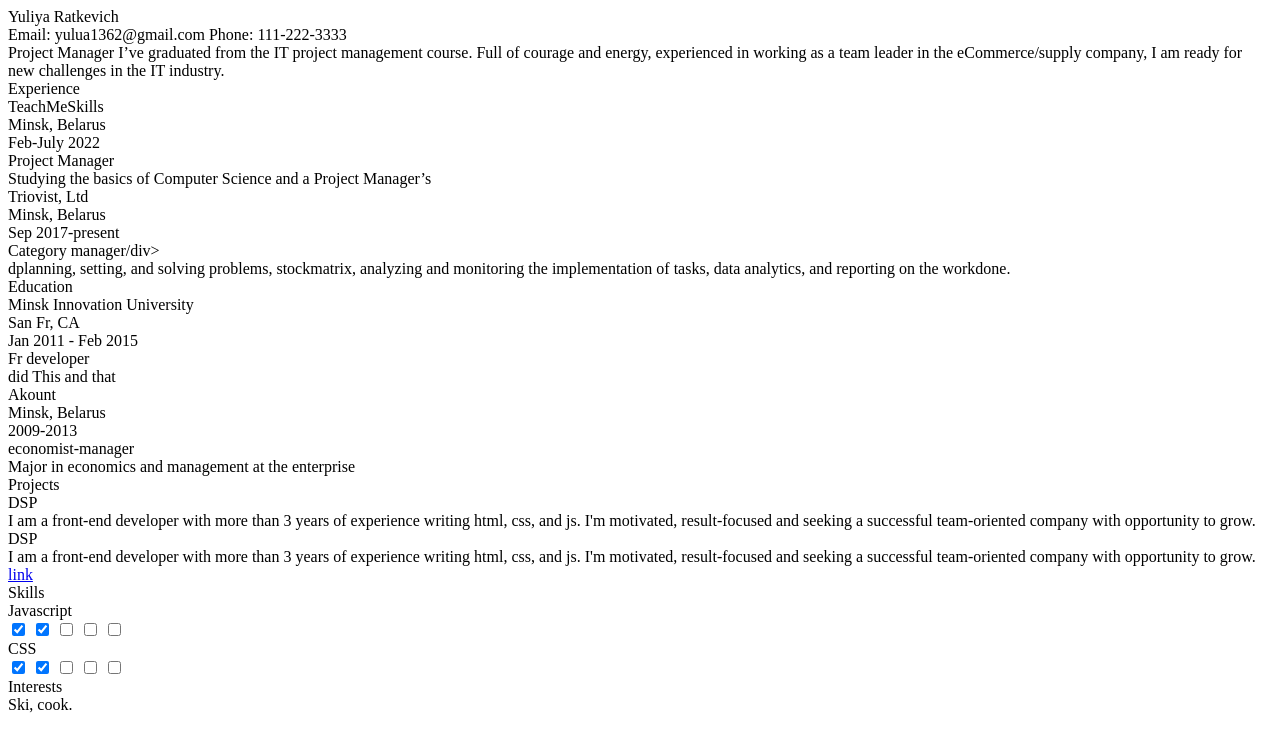
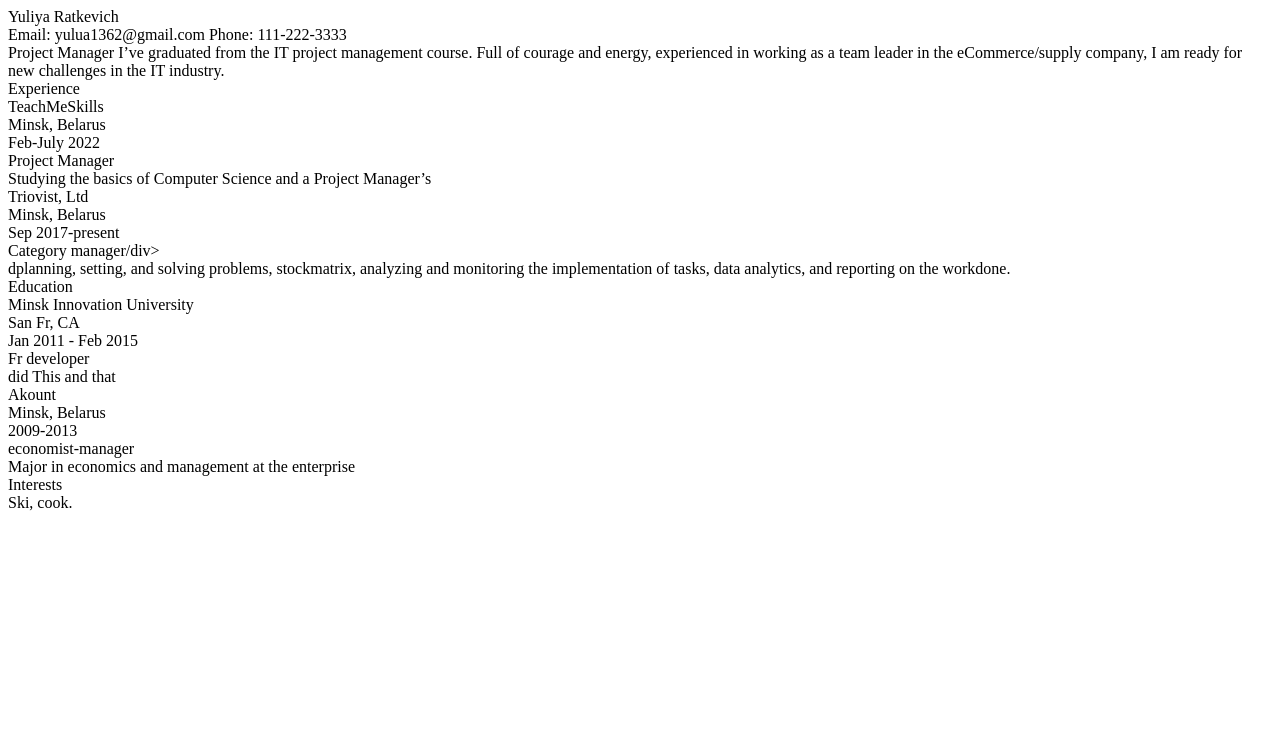
Before and after one commit to YuluaRatkevich/rsschool-cv, a plain HTML site: page index.html in a window 1280 px wide. Drawn offline with Linux system fonts and the light colour scheme.

Commit message:
fix: Failed HTML requirements. 4

```diff
--- a/index.html
+++ b/index.html
@@ -78,69 +78,6 @@
 
       </div>
 
-  </div>
-     <div class="section">
-      <div class="section__title">Projects</div>
-       <div class="section__list">
-         <div class="section__list-item">
-           <div class="name">DSP</div>
-           <div class="text">I am a front-end developer with more than 3 years of experience writing html, css, and js. I'm motivated, result-focused and seeking a successful team-oriented company with opportunity to grow.</div>
-         </div>
-
-         <div class="section__list-item">
-                    <div class="name">DSP</div>
-           <div class="text">I am a front-end developer with more than 3 years of experience writing html, css, and js. I'm motivated, result-focused and seeking a successful team-oriented company with opportunity to grow. <a href="/login">link</a>
-           </div>
-         </div>
-       </div>
-    </div>
-     <div class="section">
-       <div class="section__title">Skills</div>
-       <div class="skills">
-         <div class="skills__item">
-           <div class="left"><div class="name">
-             Javascript
-             </div></div>
-           <div class="right">
-                          <input  id="ck1" type="checkbox" checked/>
-
-             <label for="ck1"></label>
-                          <input id="ck2" type="checkbox" checked/>
-
-              <label for="ck2"></label>
-                         <input id="ck3" type="checkbox" />
-
-              <label for="ck3"></label>
-                           <input id="ck4" type="checkbox" />
-            <label for="ck4"></label>
-                          <input id="ck5" type="checkbox" />
-              <label for="ck5"></label>
-
-           </div>
-         </div>
-
-       </div>
-       <div class="skills__item">
-           <div class="left"><div class="name">
-             CSS</div></div>
-           <div class="right">
-                          <input  id="ck1" type="checkbox" checked/>
-
-             <label for="ck1"></label>
-                          <input id="ck2" type="checkbox" checked/>
-
-              <label for="ck2"></label>
-                         <input id="ck3" type="checkbox" />
-
-              <label for="ck3"></label>
-                           <input id="ck4" type="checkbox" />
-            <label for="ck4"></label>
-                          <input id="ck5" type="checkbox" />
-              <label for="ck5"></label>
-
-           </div>
-         </div>
-
        </div>
      <div class="section">
      <div class="section__title">
```
